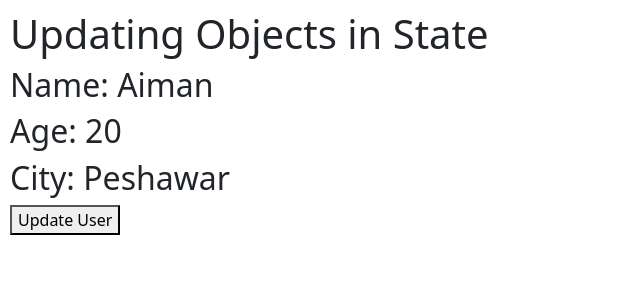
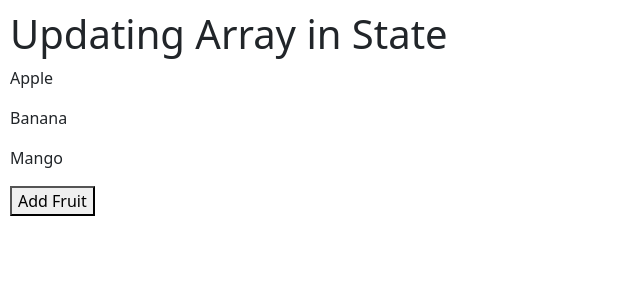
Before and after one commit to aimanaziz2000066/React-Practices, a React (Vite) app: page / in a window 1280 px wide. Shown: the top 300 px of the page, without its empty margins (0-640 px from the left). Built offline with nearby package versions, Linux system fonts and the light colour scheme.

Commit message:
Update array in state

```diff
--- a/src/App.jsx
+++ b/src/App.jsx
@@ -369,33 +369,70 @@ import { Alert } from "bootstrap";
 // export default App;
 
 // Updating objects in state:-
+// import { useState } from "react";
+
+// function App() {
+//   const [user, setUser] = useState({
+//     name: "Aiman",
+//     age: 20,
+//     city: "Peshawar"
+//   });
+
+//   const updateUser = () => {
+//     setUser({
+//       ...user,
+//       name: "Sara",
+//       age: 21,
+//       city: "Lahore"
+//     });
+//   };
+
+//   return (
+//     <>
+//       <h1>Updating Objects in State</h1>
+
+//       <h2>Name: {user.name}</h2>
+//       <h2>Age: {user.age}</h2>
+//       <h2>City: {user.city}</h2>
+
+//       <button onClick={updateUser}>
+//         Update User
+//       </button>
+//     </>
+//   );
+// }
+
+// export default App;
+
+// Updating array in state:-
 import { useState } from "react";
+
 function App() {
-  const [user, setUser] = useState({
-    name: "Aiman",
-    age: 20,
-    city: "Peshawar"
-  });
-  const updateUser = () => {
-    setUser({
-      ...user,
-      name: "Sara",
-      age: 21,
-      city: "Lahore"
-    });
+  const [fruits, setFruits] = useState([
+    "Apple",
+    "Banana",
+    "Mango"
+  ]);
+
+  const addFruit = () => {
+    setFruits([...fruits, "Orange"]);
+    setFruits([...fruits, "Grapes"]);
+    setFruits([...fruits, "Strawberry"]);
   };
+
   return (
     <>
-      <h1>Updating Objects in State</h1>
+      <h1>Updating Array in State</h1>
 
-      <h2>Name: {user.name}</h2>
-      <h2>Age: {user.age}</h2>
-      <h2>City: {user.city}</h2>
+      {fruits.map((fruit, index) => (
+        <p key={index}>{fruit}</p>
+      ))}
 
-      <button onClick={updateUser}>
-        Update User
+      <button onClick={addFruit}>
+        Add Fruit
       </button>
     </>
   );
 }
+
 export default App;
```
